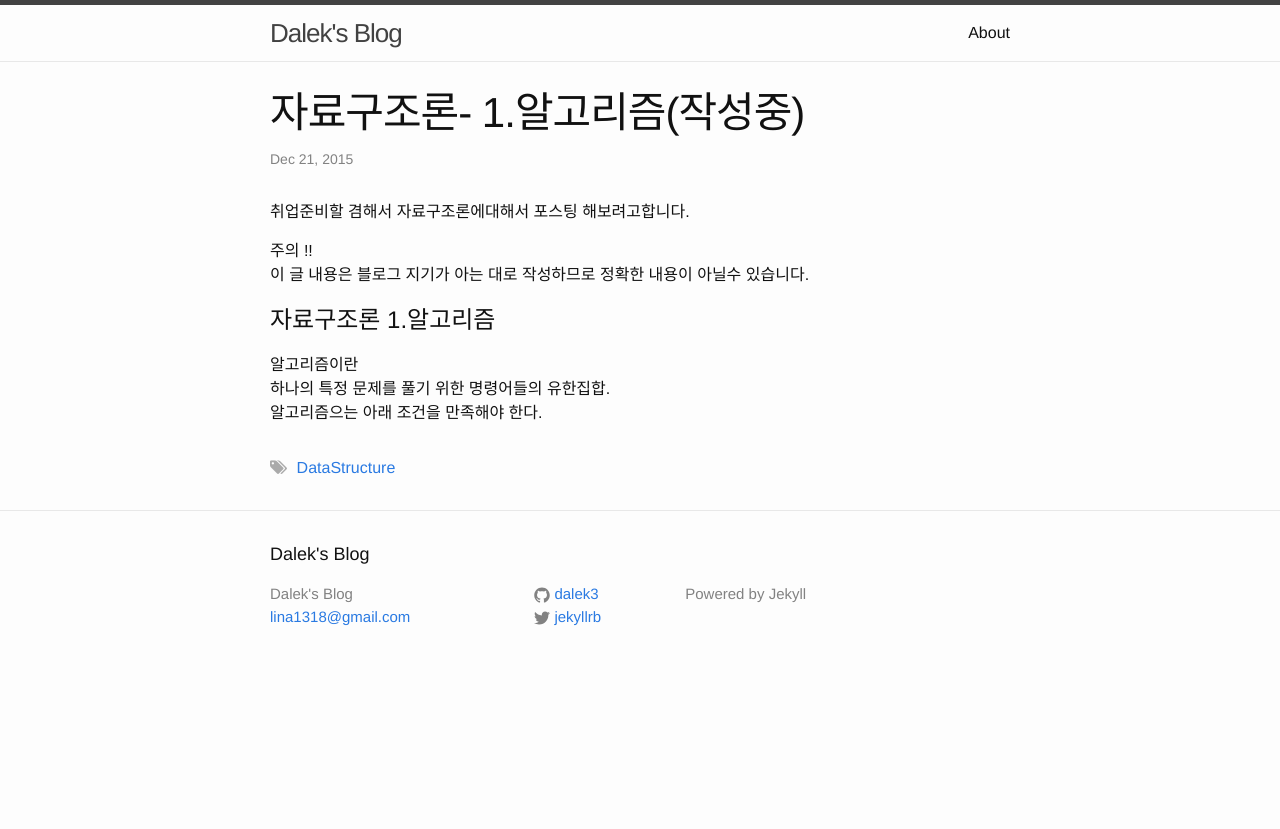
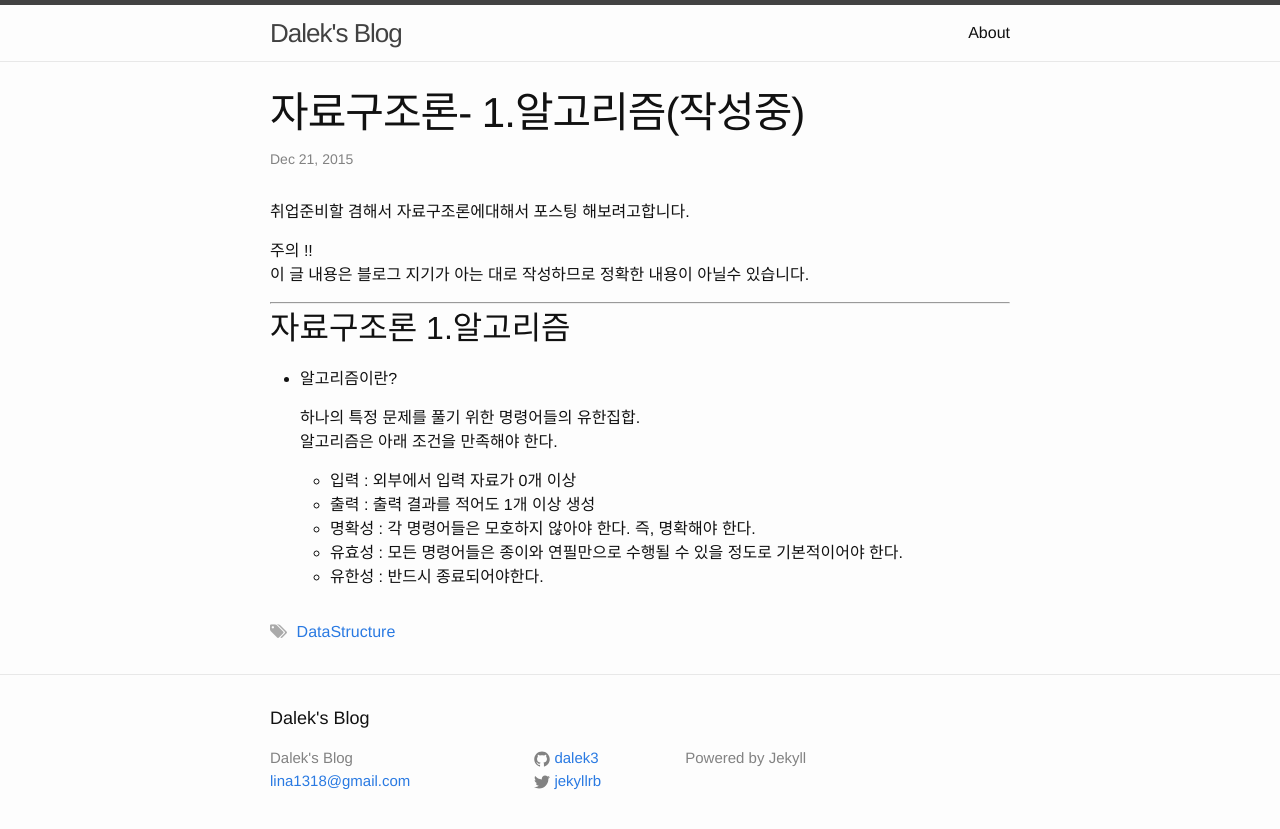
Before and after one commit to dalek3/dalek3.github.io, a Jekyll site: the page built from _posts/2015-12-21-hello-algo.markdown, in a window 1280 px wide. Shown: the top 829 px of the page. Built offline with Jekyll 4.4.1, drawn with Linux system fonts in a browser that asks for light colours; nearby versions of some CDN libraries.

Commit message:
posting 12/21

```diff
--- a/_posts/2015-12-21-hello-algo.markdown
+++ b/_posts/2015-12-21-hello-algo.markdown
@@ -15,8 +15,17 @@ tags : DataStructure
 주의 !!
 이 글 내용은 블로그 지기가 아는 대로 작성하므로 정확한 내용이 아닐수 있습니다.
 
-# 자료구조론  1.알고리즘
+---
 
-알고리즘이란
-: 하나의 특정 문제를 풀기 위한 명령어들의 유한집합.
-알고리즘으는 아래 조건을 만족해야 한다.
+## 자료구조론  1.알고리즘
+
+- 알고리즘이란?
+
+	하나의 특정 문제를 풀기 위한 명령어들의 유한집합.
+	알고리즘은 아래 조건을 만족해야 한다.
+
+	- 입력 : 외부에서 입력 자료가 0개 이상
+	- 출력 : 출력 결과를 적어도 1개 이상 생성
+	- 명확성 : 각 명령어들은 모호하지 않아야 한다. 즉, 명확해야 한다.
+	- 유효성 : 모든 명령어들은 종이와 연필만으로 수행될 수 있을 정도로 기본적이어야 한다.
+	- 유한성 : 반드시 종료되어야한다.
```
